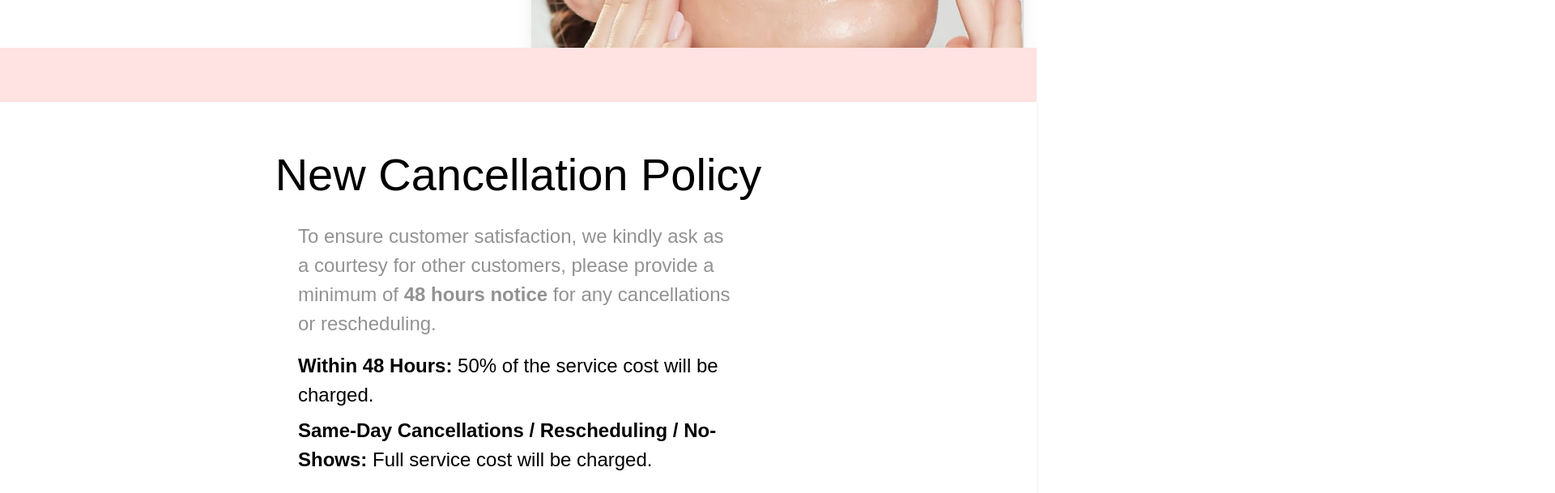
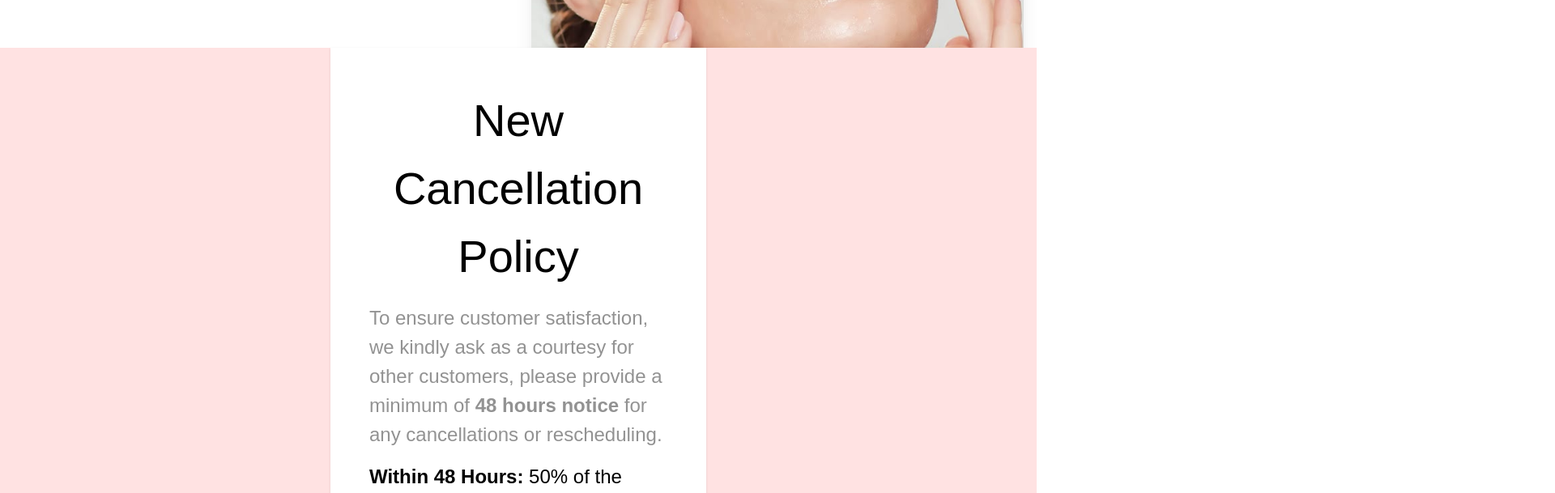
Before and after one commit to tulio-salvatierra/csc, a React (Vite) app: page / in a window 1280 px wide. Shown: the part 1720-2329 px from the top of the page at 81% size, 1920 px wide, since content can reach past the window. Built offline with nearby package versions, Linux system fonts and the light colour scheme; a web font is replaced by a local one.

Commit message:
style: Refactor layout and responsiveness; update CSS for App, Header, and CancellationPolicy components, and enhance structure for better alignment and usability

```diff
--- a/src/App.css
+++ b/src/App.css
@@ -135,16 +135,12 @@ strong, a {
 
 html,
 body {
-
   scroll-behavior: auto;
+  min-height: 100%;
+  overflow-x: hidden;
 }
 
 // Layout
-
-
-
-
-
 .footer {
   display: flex;
   flex-direction: column;
@@ -218,18 +214,7 @@ body {
 }
 
 
-.hero-bottom {
-  background-color: #f9f9f9;
-  padding: 1rem;
-  font-weight: 700;
-  font-size: x-large;
-  height: 30dvh;
-  width: 100dvw;
-  display: flex;
-  flex-direction: column;
-  justify-content: center;
-  align-items: center;
-}
+
 
 .navbar-brand {
   font-family: "Grapevine";
--- a/src/App.jsx
+++ b/src/App.jsx
@@ -16,7 +16,7 @@ function App() {
       requestAnimationFrame(raf);
     }
     requestAnimationFrame(raf);
-  });
+  }, []);
   return (
 
       <Routes>
--- a/src/components/CancelationPolicy/CancelationPolicy.jsx
+++ b/src/components/CancelationPolicy/CancelationPolicy.jsx
@@ -17,10 +17,10 @@ export default function CancellationPolicy() {
   return (
     <section
       ref={addToRefs}
-      className="min-h-screen flex items-center justify-center bg-red-100 text-dark"
+      className="min-h-80 flex items-center justify-center bg-red-100 text-dark"
     >
-      <div ref={addToRefs} className="container py-8 px-4 md:py-12 md:px-8 shadow-sm bg-white">
-        <div className="row">
+      <div ref={addToRefs} className="py-8 px-4 md:py-12 md:px-8 shadow-sm bg-white">
+        <div className="row w-100">
           <div className="place-justify-center mx-auto">
             <h2
               ref={addToRefs}
@@ -28,7 +28,7 @@ export default function CancellationPolicy() {
             >
               New Cancellation Policy
             </h2>
-            <div className="card border-0 justify-content-center max-w-xl w-full mx-auto" ref={addToRefs}>
+            <div className="card border-0 justify-content-center w-full mx-auto" ref={addToRefs}>
               <div className="card-body p-4">
                 <p ref={addToRefs} className="mb-4">
                   To ensure customer satisfaction, we kindly ask as a courtesy
--- a/src/components/Header/Header.jsx
+++ b/src/components/Header/Header.jsx
@@ -30,7 +30,7 @@ export default function Header() {
     <>
       {/* Header NORMAL, no ref, no animación */}
       <section className="sticky top-0 w-full z-50 shadow-2xl">
-        <nav className="sticky flex items-center justify-between bg-white py-10 shadow-xl px-4 xl:px-8">
+        <nav className="flex items-center justify-between bg-white py-10 shadow-xl px-4 xl:px-8">
           <a href="/">
             <img
               className="w-[155px] h-auto"
@@ -72,22 +72,22 @@ export default function Header() {
             <BookingButton href={BOOKING_URL_2} label={"Book now!"} />
           </div>
         </nav>
+      </section>
 
       {/* Aquí SÍ el menú móvil animado */}
       {isOpen && (
         <div
           ref={overlayRef}
-            className="fixed inset-0"
-
+          className="fixed inset-0 pointer-events-none"
           onClick={() => setIsOpen(false)}
         >
           <div
             ref={menuRef}
-              className="absolute inset-0"
+            className="pointer-events-auto"
             onClick={(e) => e.stopPropagation()}
           >
             <nav
-                className="relative z-10 flex flex-col py-10 px-6 overflow-auto bg-white"
+              className="relative z-10 flex flex-col py-10 px-6 bg-white"
 
             >
               <div
@@ -184,7 +184,6 @@ export default function Header() {
           </div>
         </div>
       )}
-      </section>
     </>
   );
 }
--- a/src/components/Solution/Solution.jsx
+++ b/src/components/Solution/Solution.jsx
@@ -79,7 +79,7 @@ export default function Solutions() {
                 label={"Book my appointment now!"}
               />
             </div>
-            <div className="d-flex justify-content-center align-items-center content-center">
+            <div className="grid place-items-center">
             <img
               src={SkinCare}
               alt="Skin Care Treatment"
--- a/src/pages/IndexPage.jsx
+++ b/src/pages/IndexPage.jsx
@@ -15,11 +15,11 @@ import { Banner } from "../components/Banner/Banner";
 export default function IndexPage() {
   return (
     <>
-      <main className="parent-page">
-        <div className="header">
+      <main className="overflow-visible min-h-screen">
+        <div className="header sticky top-0 z-50 bg-white shadow-lg">
           <Header />
         </div>
-        <div className="content">
+        <div className="parent-page min-h-screen overflow-visible">
           <Hero />
           <Solutions />
           <CancellationPolicy />
```
Lines whose indentation alone changed are shown as unchanged.
